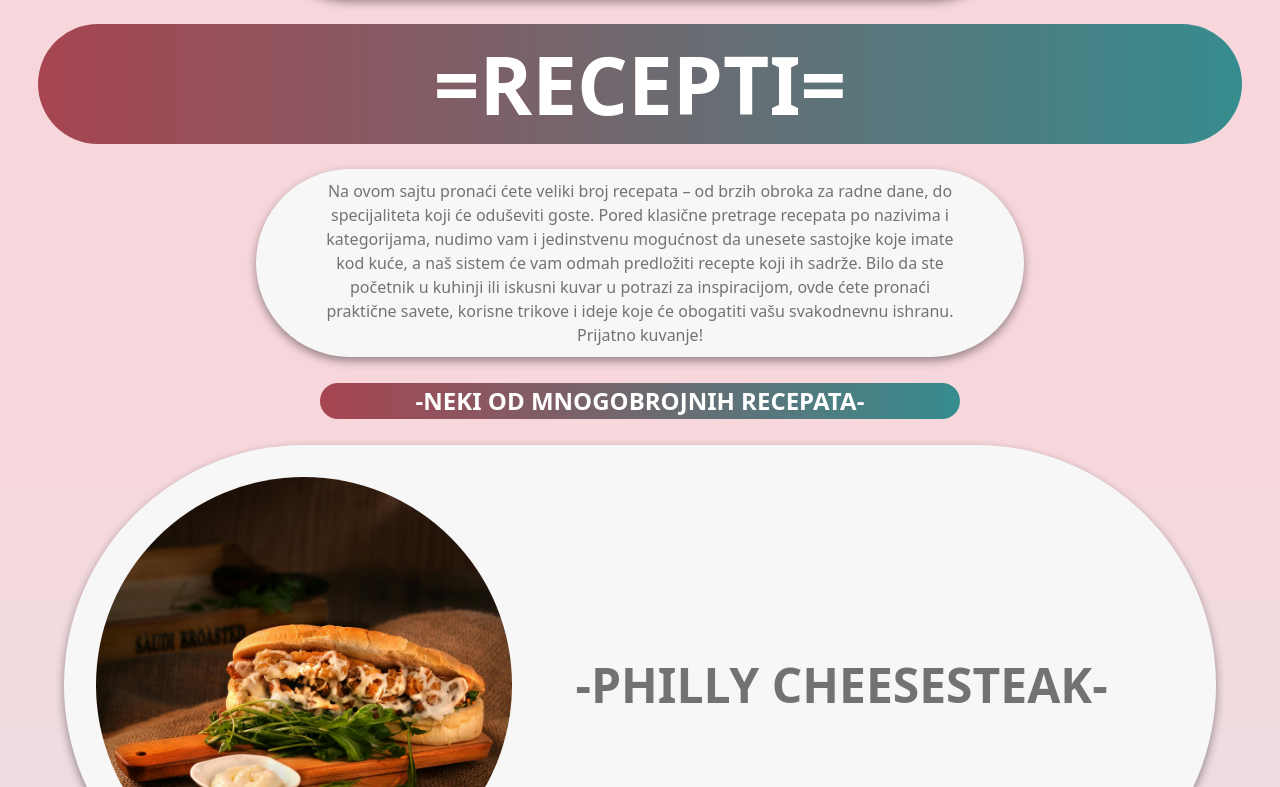
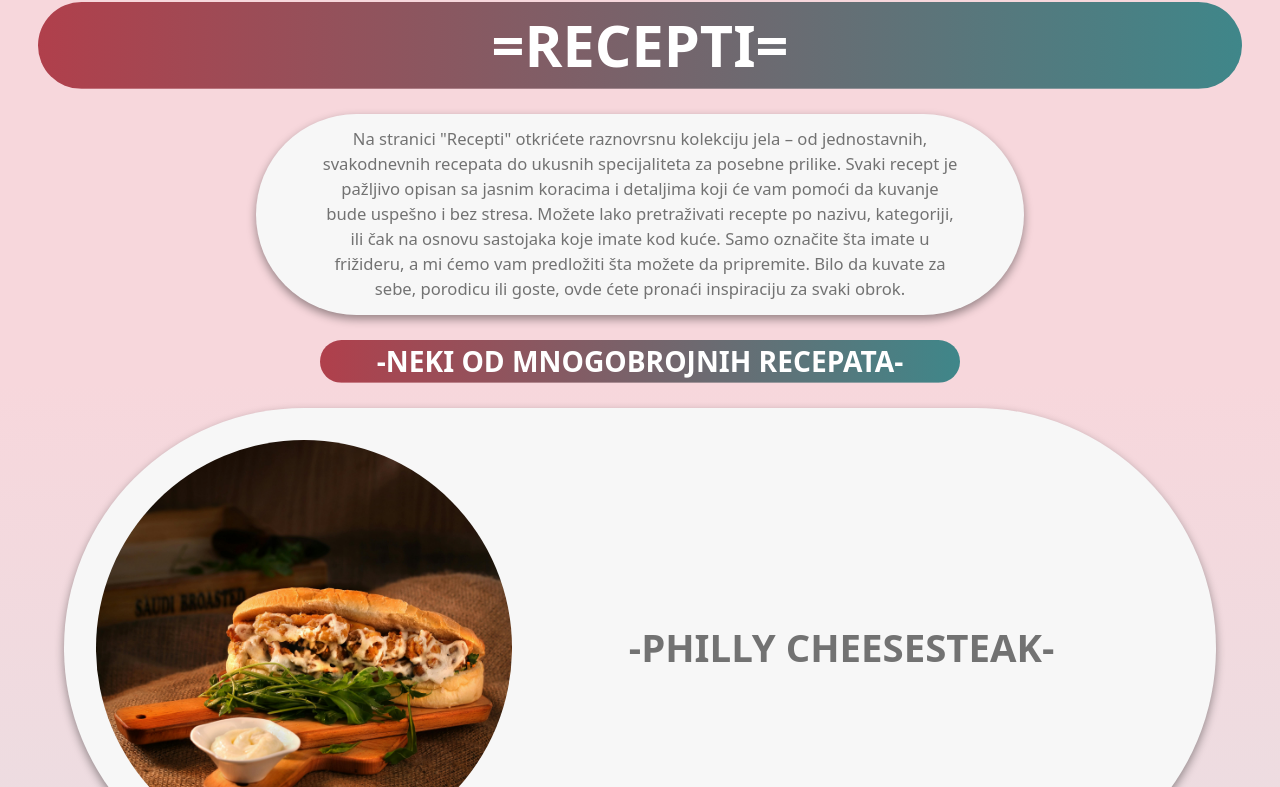
Before and after one commit to GuanSkuan/React-projekat, a React (Vite) app in the folder my-react-app/: page / in a window 1280 px wide. Shown: the part 1233-2020 px from the top of the page. Built offline with nearby package versions, Linux system fonts and the light colour scheme.

Commit message:
sredjena slova da na svim monitorima izgledaju isto i sredjeni svi tekstovi

```diff
--- a/my-react-app/src/KarticeRecepti.jsx
+++ b/my-react-app/src/KarticeRecepti.jsx
@@ -7,12 +7,13 @@ function KarticeRecepti() {
         <>
             <h1>=RECEPTI=</h1>
             <p className='uvodni-tekst' data-aos="fade-left">
-                Na ovom sajtu pronaći ćete veliki broj recepata – od brzih obroka za radne dane,
-                do specijaliteta koji će oduševiti goste. Pored klasične pretrage recepata po nazivima i
-                kategorijama, nudimo vam i jedinstvenu mogućnost da unesete sastojke koje imate kod kuće,
-                a naš sistem će vam odmah predložiti recepte koji ih sadrže. Bilo da ste početnik
-                u kuhinji ili iskusni kuvar u potrazi za inspiracijom, ovde ćete pronaći praktične savete,
-                korisne trikove i ideje koje će obogatiti vašu svakodnevnu ishranu. Prijatno kuvanje!
+                Na stranici "Recepti" otkrićete raznovrsnu kolekciju jela – od jednostavnih,
+                svakodnevnih recepata do ukusnih specijaliteta za posebne prilike.
+                Svaki recept je pažljivo opisan sa jasnim koracima i detaljima koji će vam pomoći da
+                kuvanje bude uspešno i bez stresa. Možete lako pretraživati recepte po nazivu, kategoriji,
+                ili čak na osnovu sastojaka koje imate kod kuće. Samo označite šta imate u frižideru,
+                a mi ćemo vam predložiti šta možete da pripremite. Bilo da kuvate za sebe,
+                porodicu ili goste, ovde ćete pronaći inspiraciju za svaki obrok.
             </p>
 
             <div className="recepti-deo">
--- a/my-react-app/src/KarticeSaveti.jsx
+++ b/my-react-app/src/KarticeSaveti.jsx
@@ -8,12 +8,12 @@ function KarticeSaveti() {
             <section className='plava-crvena'>
                 <h1>=SAVETI=</h1>
                 <p className='uvodni-tekst' data-aos="fade-right">
-                    Na ovom sajtu pronaći ćete veliki broj recepata – od brzih obroka za radne dane,
-                    do specijaliteta koji će oduševiti goste. Pored klasične pretrage recepata po nazivima i
-                    kategorijama, nudimo vam i jedinstvenu mogućnost da unesete sastojke koje imate kod kuće,
-                    a naš sistem će vam odmah predložiti recepte koji ih sadrže. Bilo da ste početnik
-                    u kuhinji ili iskusni kuvar u potrazi za inspiracijom, ovde ćete pronaći praktične savete,
-                    korisne trikove i ideje koje će obogatiti vašu svakodnevnu ishranu. Prijatno kuvanje!
+                    Dobrodošli na stranicu "Saveti" – vaše mesto za korisne informacije koje čine kuvanje lakšim i zabavnijim!
+                    Ovde ćete pronaći brojne praktične savete i trikove, od pravilnog seckanja povrća do čuvanja
+                    svežine namirnica. Bilo da se pitate kako da skuvate savršen pirinač,
+                    ispečete meso kao profesionalac ili poboljšate ukus svakodnevnih jela,
+                    naši saveti će vam pomoći da uštedite vreme, smanjite greške i uživate više u kuvanju.
+                    Stranica je idealna za sve koji žele da nauče nešto novo ili usavrše postojeće kulinarske veštine.
                 </p>
                 <div className="saveti-deo">
                     {saveti.map((savet, index) => {
--- a/my-react-app/src/Preview.jsx
+++ b/my-react-app/src/Preview.jsx
@@ -7,13 +7,14 @@ function Preview() {
         <>
             <section className="preview-deo">
                 <h1>=RECEPTI=</h1>
-                <p className='uvodni-tekst' data-aos="fade-right">
-                    Na ovom sajtu pronaći ćete veliki broj recepata – od brzih obroka za radne dane,
-                    do specijaliteta koji će oduševiti goste. Pored klasične pretrage recepata po nazivima i
-                    kategorijama, nudimo vam i jedinstvenu mogućnost da unesete sastojke koje imate kod kuće,
-                    a naš sistem će vam odmah predložiti recepte koji ih sadrže. Bilo da ste početnik
-                    u kuhinji ili iskusni kuvar u potrazi za inspiracijom, ovde ćete pronaći praktične savete,
-                    korisne trikove i ideje koje će obogatiti vašu svakodnevnu ishranu. Prijatno kuvanje!
+                <p className='uvodni-tekst' data-aos="fade-left">
+                    Na stranici "Recepti" otkrićete raznovrsnu kolekciju jela – od jednostavnih,
+                    svakodnevnih recepata do ukusnih specijaliteta za posebne prilike.
+                    Svaki recept je pažljivo opisan sa jasnim koracima i detaljima koji će vam pomoći da
+                    kuvanje bude uspešno i bez stresa. Možete lako pretraživati recepte po nazivu, kategoriji,
+                    ili čak na osnovu sastojaka koje imate kod kuće. Samo označite šta imate u frižideru,
+                    a mi ćemo vam predložiti šta možete da pripremite. Bilo da kuvate za sebe,
+                    porodicu ili goste, ovde ćete pronaći inspiraciju za svaki obrok.
                 </p>
                 <h2 className='glavni'>-NEKI OD MNOGOBROJNIH RECEPATA-</h2>
             </section>
--- a/my-react-app/src/Preview2.jsx
+++ b/my-react-app/src/Preview2.jsx
@@ -8,12 +8,12 @@ function Preview2() {
             <section className='plava'>
                 <h1>=SAVETI=</h1>
                 <p className='uvodni-tekst' data-aos="fade-right">
-                    Na ovom sajtu pronaći ćete veliki broj recepata – od brzih obroka za radne dane,
-                    do specijaliteta koji će oduševiti goste. Pored klasične pretrage recepata po nazivima i
-                    kategorijama, nudimo vam i jedinstvenu mogućnost da unesete sastojke koje imate kod kuće,
-                    a naš sistem će vam odmah predložiti recepte koji ih sadrže. Bilo da ste početnik
-                    u kuhinji ili iskusni kuvar u potrazi za inspiracijom, ovde ćete pronaći praktične savete,
-                    korisne trikove i ideje koje će obogatiti vašu svakodnevnu ishranu. Prijatno kuvanje!
+                    Dobrodošli na stranicu "Saveti" – vaše mesto za korisne informacije koje čine kuvanje lakšim i zabavnijim!
+                    Ovde ćete pronaći brojne praktične savete i trikove, od pravilnog seckanja povrća do čuvanja
+                    svežine namirnica. Bilo da se pitate kako da skuvate savršen pirinač,
+                    ispečete meso kao profesionalac ili poboljšate ukus svakodnevnih jela,
+                    naši saveti će vam pomoći da uštedite vreme, smanjite greške i uživate više u kuvanju.
+                    Stranica je idealna za sve koji žele da nauče nešto novo ili usavrše postojeće kulinarske veštine.
                 </p>
                 <h2 className='glavni'>-NEKI OD SAVETA-</h2>
             </section>
--- a/my-react-app/src/css/header-footer.css
+++ b/my-react-app/src/css/header-footer.css
@@ -18,6 +18,7 @@ header a {
     display: flex;
     justify-content: center;
     align-items: center;
+    font-size: 1.1vw;
     text-decoration: none;
     color: white;
     background-color: #eb949e;
@@ -57,13 +58,16 @@ footer:hover {
 footer ul {
     list-style: none;
     line-height: 2.2;
+    display: flex;
+    flex-direction: column;
+    align-items: center;
 }
 
 footer a {
     display: flex;
     justify-content: center;
     align-items: center;
-    font-size: 1.1rem;
+    font-size: 1vw;
     text-decoration: none;
     color: white;
     border-radius: 100px;
@@ -72,18 +76,10 @@ footer a {
 }
 
 footer .naziv1 {
-    display: flex;
-    justify-content: center;
-    align-items: center;
-    font-size: 1.3rem;
     color: #eb949e;
 }
 
 footer .naziv2 {
-    display: flex;
-    justify-content: center;
-    align-items: center;
-    font-size: 1.3rem;
     color: #68d3d1;
 }
 
@@ -93,13 +89,13 @@ footer .prva-vrsta a:hover {
 }
 
 footer .druga-vrsta a:hover {
-    color: white;
     background-color: #68d3d1;
     box-shadow: 0 4px 10px rgba(0, 0, 0, 0.3);
 }
 
 footer div {
     position: absolute;
+    font-size: medium;
     bottom: 10%;
     right: 9%;
     color: #828282;
--- a/my-react-app/src/css/index.css
+++ b/my-react-app/src/css/index.css
@@ -2,6 +2,7 @@
   font-family: system-ui, Avenir, Helvetica, Arial, sans-serif;
   line-height: 1.5;
   font-weight: 400;
+  font-size: 1.3vw;
 }
 
 body {
@@ -17,7 +18,7 @@ h1 {
   display: flex;
   justify-content: center;
   font-weight: bold;
-  font-size: 5rem;
+  font-size: 4.5vw;
   background: linear-gradient(to right, #e22030, #00aeac);
   background-size: 200%;
   color: white;
@@ -32,6 +33,7 @@ h2 {
   display: flex;
   justify-content: center;
   font-weight: bold;
+  font-size: 2.2vw;
   background: linear-gradient(to right, #e22030, #00aeac);
   background-size: 200%;
   color: white;
@@ -68,9 +70,9 @@ h2 {
   color: #00000089;
   background-color: #f7f7f7;
   box-shadow: 0 4px 10px rgba(0, 0, 0, 0.4);
-  border-radius: 100px;
+  border-radius: 1000px;
   margin: 0 20%;
-  padding: 10px 5%;
+  padding: 1% 5%;
 }
 
 /*DUGMICI*/
@@ -79,7 +81,7 @@ button {
   display: flex;
   justify-content: center;
   align-items: center;
-  font-size: 1rem;
+  font-size: 1vw;
   color: white;
   background-color: #eb949e;
   border: none;
--- a/my-react-app/src/css/pilule.css
+++ b/my-react-app/src/css/pilule.css
@@ -26,7 +26,7 @@
 .pilula h3 {
     display: flex;
     position: absolute;
-    font-size: 3rem;
+    font-size: 3vw;
     text-align: center;
     align-items: center;
     justify-content: center;
@@ -43,7 +43,7 @@
     text-align: center;
     align-items: center;
     justify-content: center;
-    font-size: 1.5rem;
+    font-size: 1.3vw;
     right: 40%;
     left: 10%;
     height: 100%;
--- a/my-react-app/src/css/pravougaonici.css
+++ b/my-react-app/src/css/pravougaonici.css
@@ -47,7 +47,7 @@
     display: flex;
     flex: 0.2;
     justify-content: center;
-    font-size: 2rem;
+    font-size: 2vw;
     text-align: center;
     height: 100%;
     margin: 0;
@@ -60,7 +60,7 @@
     justify-content: center;
     text-align: center;
     align-items: center;
-    font-size: 1.2rem;
+    font-size: 1.3vw;
     height: 100%;
     margin: 0;
     padding: 0;
```
